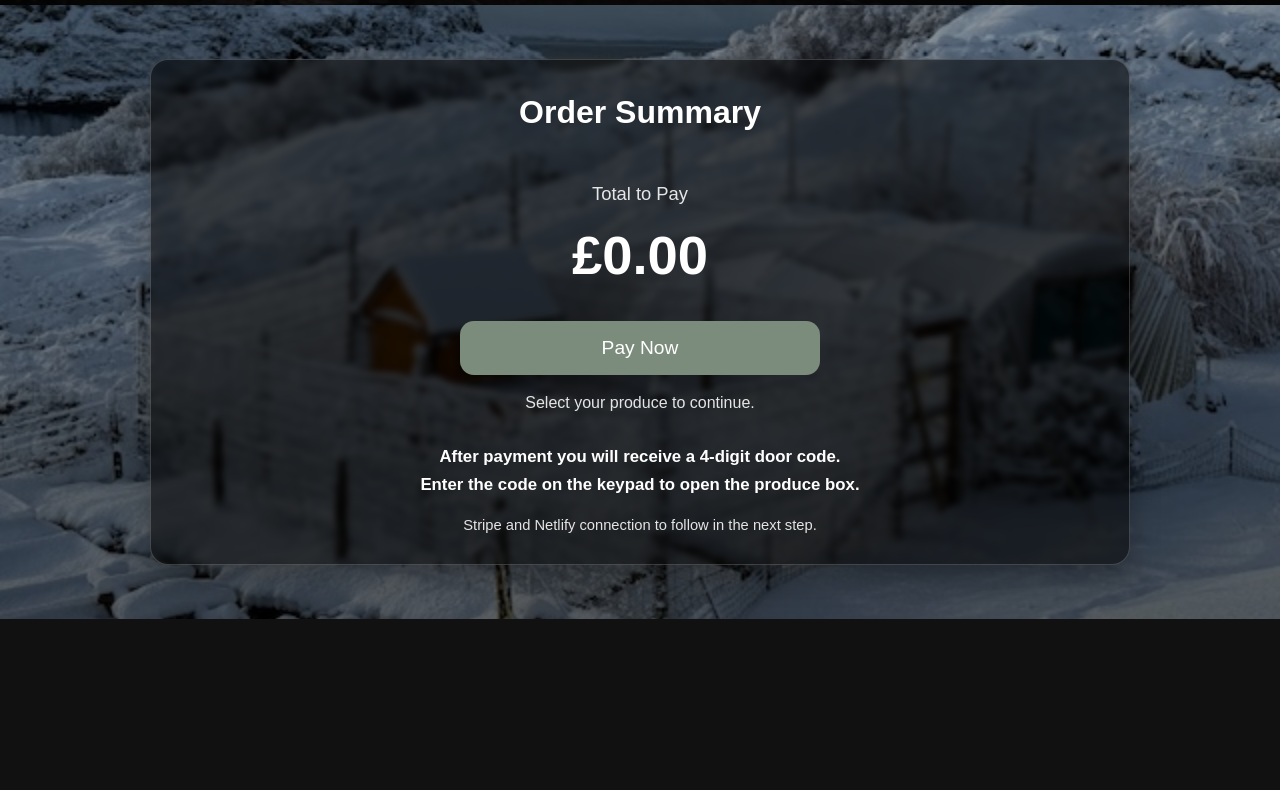
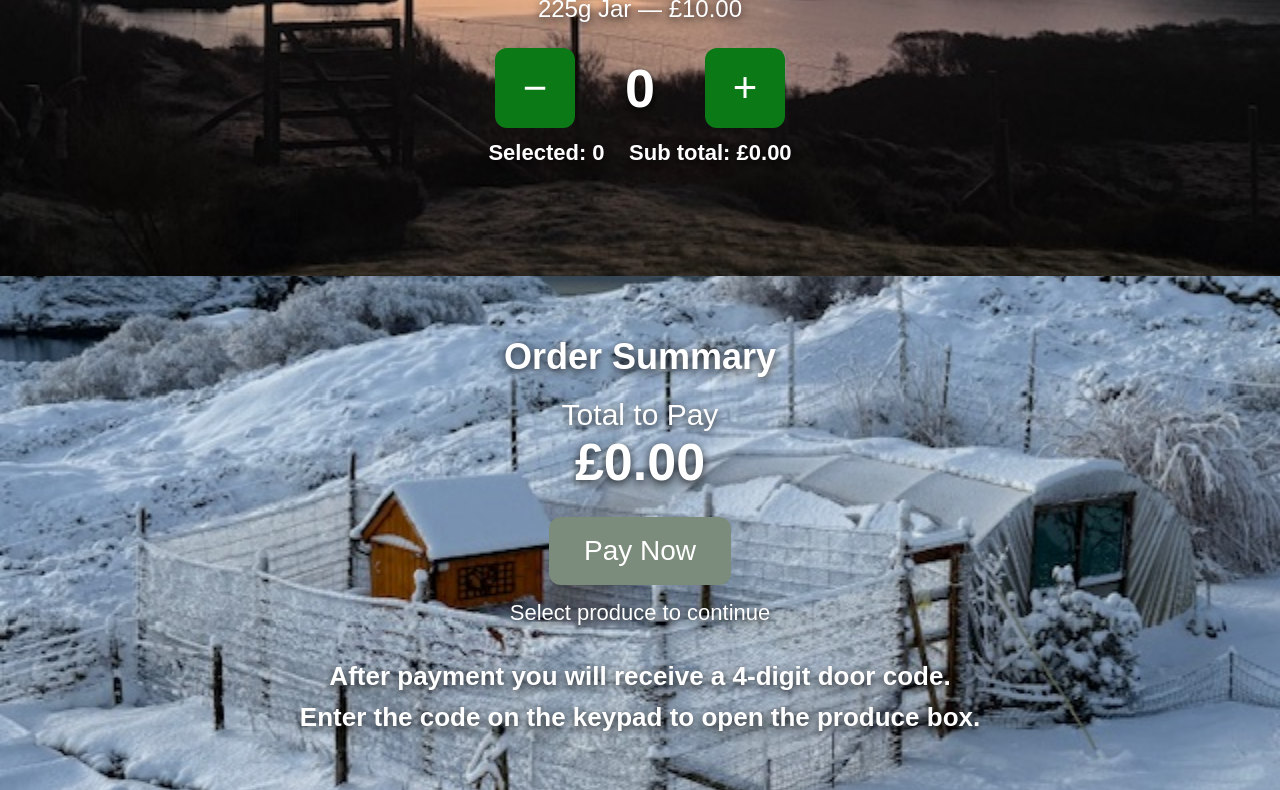
Before and after one commit to Admiral2022/lochroeproduce, a plain HTML site: page index.html in a window 1280 px wide. Shown: the part 659-1449 px from the top of the page. Before the commit the page ends 1278 px from the top, so only its background shows below. Drawn offline with Linux system fonts and the light colour scheme.

Commit message:
Update 8 index.html

```diff
--- a/index.html
+++ b/index.html
@@ -1,63 +1,27 @@
 <!DOCTYPE html>
 <html lang="en">
 <head>
-  <meta charset="UTF-8" />
-  <meta name="viewport" content="width=device-width, initial-scale=1" />
+<meta charset="UTF-8">
+<meta name="viewport" content="width=device-width, initial-scale=1">
 <title>Loch Roe Produce</title>
-  <meta
-    name="description"
-    content="Fresh croft produce from Loch Roe Produce in Achmelvich, Lochinver."
-  />
 
 <style>
-    :root{
-      --green:#1f6b2a;
-      --green-dark:#184f20;
-      --cream:#f5f0e6;
-      --text:#ffffff;
-      --muted:rgba(255,255,255,0.88);
-      --panel:rgba(0,0,0,0.52);
-      --panel-light:rgba(255,255,255,0.10);
-      --border:rgba(255,255,255,0.18);
-      --shadow:0 12px 30px rgba(0,0,0,0.30);
-      --radius:18px;
-      --max-width:980px;
-    }
-
-    *{
-      box-sizing:border-box;
-    }
-
-    html{
-      scroll-behavior:smooth;
-    }
 
 body{
 margin:0;
 font-family:Arial, Helvetica, sans-serif;
-      color:var(--text);
+color:white;
+text-align:center;
 background:#111;
-      text-align:center;
-      line-height:1.5;
 }
 
+/* sections */
+
 .section{
-      position:relative;
-      padding:54px 18px;
+padding:60px 20px;
 background-size:cover;
 background-position:center;
 background-repeat:no-repeat;
-    }
-
-    .section::before{
-      content:"";
-      position:absolute;
-      inset:0;
-      background:linear-gradient(
-        to bottom,
-        rgba(0,0,0,0.35),
-        rgba(0,0,0,0.58)
-      );
 }
 
 .top-section{
@@ -68,139 +32,100 @@
 background-image:url("snowy.jpg");
 }
 
-    .content{
-      position:relative;
-      z-index:1;
-      max-width:var(--max-width);
-      margin:0 auto;
-    }
-
-    .panel{
-      background:var(--panel);
-      border:1px solid var(--border);
-      border-radius:var(--radius);
-      box-shadow:var(--shadow);
-      padding:28px 20px;
-      backdrop-filter:blur(3px);
-    }
+/* headings */
 
 .title{
-      font-size:clamp(2rem, 5vw, 3.2rem);
+font-size:42px;
 font-weight:bold;
-      margin:0 0 10px;
-      letter-spacing:0.3px;
-    }
-
-    .tagline{
-      font-size:1.05rem;
-      color:var(--muted);
-      margin:0 0 24px;
+margin-bottom:20px;
+text-shadow:0 3px 10px rgba(0,0,0,0.9);
 }
 
 .address{
-      font-size:1.25rem;
-      line-height:1.7;
-      margin-bottom:30px;
+font-size:26px;
+line-height:1.6;
+margin-bottom:50px;
+text-shadow:0 2px 8px rgba(0,0,0,0.9);
 }
 
-    .products{
-      display:grid;
-      grid-template-columns:repeat(2, minmax(0,1fr));
-      gap:18px;
-      margin-top:10px;
-    }
+/* products */
 
 .product{
-      background:var(--panel-light);
-      border:1px solid var(--border);
-      border-radius:16px;
-      padding:22px 16px;
+margin-bottom:50px;
 }
 
 .product-name{
-      font-size:1.4rem;
+font-size:30px;
 font-weight:bold;
-      margin-bottom:8px;
+text-shadow:0 2px 8px rgba(0,0,0,0.9);
 }
 
 .product-price{
-      font-size:1.08rem;
-      color:var(--cream);
-      margin-bottom:20px;
+font-size:24px;
+margin:10px 0 25px;
+text-shadow:0 2px 8px rgba(0,0,0,0.9);
 }
+
+/* counter */
 
 .counter-row{
 display:flex;
 justify-content:center;
 align-items:center;
-      gap:18px;
-      margin-bottom:14px;
+gap:30px;
 }
 
 .counter-btn{
-      width:58px;
-      height:58px;
-      font-size:2rem;
-      line-height:1;
+width:80px;
+height:80px;
+font-size:42px;
 border:none;
-      border-radius:14px;
-      background:var(--green);
+border-radius:12px;
+background:#0b7a16;
 color:white;
 cursor:pointer;
-      transition:background 0.15s ease, transform 0.15s ease;
 }
 
 .counter-btn:hover{
-      background:var(--green-dark);
-      transform:translateY(-1px);
-    }
-
-    .counter-btn:focus-visible,
-    .pay-btn:focus-visible{
-      outline:3px solid #fff;
-      outline-offset:2px;
+background:#095d12;
 }
 
 .qty{
-      font-size:2.2rem;
+font-size:54px;
 font-weight:bold;
-      min-width:48px;
+min-width:70px;
+text-shadow:0 2px 8px rgba(0,0,0,0.9);
 }
 
 .line-info{
-      font-size:1rem;
-      color:var(--muted);
+margin-top:12px;
+font-size:22px;
+font-weight:bold;
+text-shadow:0 2px 8px rgba(0,0,0,0.9);
 }
 
+/* divider */
+
 .divider{
-      height:1px;
-      background:rgba(255,255,255,0.18);
-      margin:26px auto 0;
-      width:100%;
-      display:none;
+height:2px;
+background:rgba(255,255,255,0.4);
+margin:40px auto;
+width:60%;
 }
 
+/* payment */
+
 .summary-title{
-      font-size:2rem;
+font-size:36px;
 font-weight:bold;
-      margin:0 0 22px;
-    }
-
-    .summary-list{
-      display:grid;
-      gap:10px;
-      margin-bottom:22px;
-      text-align:left;
+margin-bottom:20px;
+text-shadow:0 3px 10px rgba(0,0,0,0.9);
 }
 
 .summary-line{
-      display:flex;
-      justify-content:space-between;
-      align-items:center;
-      gap:14px;
-      padding:10px 0;
-      border-bottom:1px solid rgba(255,255,255,0.16);
-      font-size:1.1rem;
+font-size:26px;
+margin-bottom:10px;
+text-shadow:0 2px 8px rgba(0,0,0,0.9);
 }
 
 .hidden{
@@ -208,105 +133,98 @@
 }
 
 .grand-total-label{
-      font-size:1.15rem;
-      color:var(--muted);
-      margin-top:6px;
+font-size:30px;
+margin-top:20px;
+text-shadow:0 2px 8px rgba(0,0,0,0.9);
 }
 
 .grand-total{
-      font-size:clamp(2.2rem, 5vw, 3.4rem);
+font-size:52px;
 font-weight:bold;
-      margin:8px 0 24px;
+margin-bottom:25px;
+text-shadow:0 3px 10px rgba(0,0,0,0.9);
 }
 
 .pay-btn{
-      font-size:1.2rem;
-      padding:16px 28px;
+font-size:28px;
+padding:18px 35px;
 border:none;
-      border-radius:14px;
-      background:var(--green);
+border-radius:12px;
+background:#0b7a16;
 color:white;
 cursor:pointer;
-      width:100%;
-      max-width:360px;
-      transition:background 0.15s ease, transform 0.15s ease;
 }
 
 .pay-btn:hover{
-      background:var(--green-dark);
-      transform:translateY(-1px);
+background:#095d12;
 }
 
 .pay-btn:disabled{
 background:#7c8c7c;
 cursor:not-allowed;
-      transform:none;
 }
 
-    .payment-note{
-      margin-top:16px;
-      font-size:1rem;
-      color:var(--muted);
+/* instructions */
+
+.instructions{
+margin-top:30px;
+font-size:26px;
+font-weight:bold;
+line-height:1.6;
+text-shadow:0 3px 10px rgba(0,0,0,0.9);
+}
+
+.note{
+margin-top:15px;
+font-size:22px;
+text-shadow:0 2px 8px rgba(0,0,0,0.9);
+}
+
+/* mobile */
+
+@media(max-width:600px){
+
+.title{font-size:32px}
+
+.product-name{font-size:24px}
+
+.product-price{font-size:20px}
+
+.counter-btn{
+width:65px;
+height:65px;
+font-size:34px
+}
+
+.qty{font-size:40px}
+
+.summary-title{font-size:28px}
+
+.summary-line{font-size:22px}
+
+.grand-total{font-size:42px}
+
+.pay-btn{
+font-size:24px;
+padding:16px 28px
 }
 
 .instructions{
-      margin-top:28px;
-      font-size:1.05rem;
-      font-weight:bold;
-      line-height:1.7;
+font-size:22px
 }
 
-    .small-print{
-      margin-top:14px;
-      font-size:0.92rem;
-      color:var(--muted);
 }
 
-    @media (max-width: 760px){
-      .section{
-        padding:40px 14px;
-      }
-
-      .panel{
-        padding:22px 14px;
-      }
-
-      .products{
-        grid-template-columns:1fr;
-      }
-
-      .product-name{
-        font-size:1.22rem;
-      }
-
-      .product-price{
-        font-size:1rem;
-      }
-
-      .counter-btn{
-        width:54px;
-        height:54px;
-        font-size:1.8rem;
-      }
-
-      .qty{
-        font-size:1.9rem;
-      }
-
-      .address{
-        font-size:1.08rem;
-      }
-    }
 </style>
 </head>
 
 <body>
 
+<!-- PRODUCT SECTION -->
+
 <section class="section top-section">
-    <div class="content">
-      <div class="panel">
+
 <div class="title">Fresh Croft Produce</div>
-        <div class="tagline">Loch Roe Produce</div>
 
 <div class="address">
 Windy Hollow<br>
@@ -314,71 +232,65 @@
 IV27 4JB
 </div>
 
-        <div class="products">
+<div class="product">
 
-          <div class="product">
 <div class="product-name">Fresh Free Range Organic Eggs</div>
 <div class="product-price">½ Dozen — £2.50</div>
 
 <div class="counter-row">
-              <button class="counter-btn" data-item="eggs" data-change="-1" aria-label="Reduce eggs">−</button>
+<button class="counter-btn" data-item="eggs" data-change="-1">−</button>
 <div class="qty" id="eggsQty">0</div>
-              <button class="counter-btn" data-item="eggs" data-change="1" aria-label="Increase eggs">+</button>
+<button class="counter-btn" data-item="eggs" data-change="1">+</button>
 </div>
 
 <div class="line-info">
 <span id="eggsSelected">Selected: 0</span>
-              <span> · </span>
-              <span id="eggsSubtotal">Subtotal: £0.00</span>
-            </div>
+&nbsp;&nbsp;
+<span id="eggsSubtotal">Sub total: £0.00</span>
 </div>
 
+</div>
+
+<div class="divider"></div>
+
 <div class="product">
+
 <div class="product-name">Achmelvich Bees Heather Honey</div>
 <div class="product-price">225g Jar — £10.00</div>
 
 <div class="counter-row">
-              <button class="counter-btn" data-item="honey" data-change="-1" aria-label="Reduce honey">−</button>
+<button class="counter-btn" data-item="honey" data-change="-1">−</button>
 <div class="qty" id="honeyQty">0</div>
-              <button class="counter-btn" data-item="honey" data-change="1" aria-label="Increase honey">+</button>
+<button class="counter-btn" data-item="honey" data-change="1">+</button>
 </div>
 
 <div class="line-info">
 <span id="honeySelected">Selected: 0</span>
-              <span> · </span>
-              <span id="honeySubtotal">Subtotal: £0.00</span>
-            </div>
+&nbsp;&nbsp;
+<span id="honeySubtotal">Sub total: £0.00</span>
 </div>
 
 </div>
-      </div>
-    </div>
+
 </section>
 
+<!-- PAYMENT SECTION -->
+
 <section class="section bottom-section">
-    <div class="content">
-      <div class="panel">
+
 <div class="summary-title">Order Summary</div>
 
-        <div class="summary-list">
-          <div class="summary-line hidden" id="rowEggs">
-            <span id="summaryEggsLabel">Eggs × 0</span>
-            <span id="summaryEggs">£0.00</span>
-          </div>
-
-          <div class="summary-line hidden" id="rowHoney">
-            <span id="summaryHoneyLabel">Honey × 0</span>
-            <span id="summaryHoney">£0.00</span>
-          </div>
-        </div>
+<div class="summary-line hidden" id="summaryEggs">Eggs: £0.00</div>
+<div class="summary-line hidden" id="summaryHoney">Honey: £0.00</div>
 
 <div class="grand-total-label">Total to Pay</div>
+
 <div class="grand-total" id="grandTotal">£0.00</div>
 
 <button class="pay-btn" id="payBtn" disabled>Pay Now</button>
 
-        <div class="payment-note" id="paymentNote">
-          Select your produce to continue.
+<div class="note" id="note">
+Select produce to continue
 </div>
 
 <div class="instructions">
@@ -386,83 +298,65 @@
 Enter the code on the keypad to open the produce box.
 </div>
 
-        <div class="small-print">
-          Stripe and Netlify connection to follow in the next step.
-        </div>
-      </div>
-    </div>
 </section>
 
 <script>
-    const prices = {
-      eggs: 2.50,
-      honey: 10.00
-    };
 
-    const state = {
-      eggs: 0,
-      honey: 0
-    };
+let eggs = 0;
+let honey = 0;
 
-    function formatCurrency(value){
-      return "£" + value.toFixed(2);
+const eggPrice = 2.50;
+const honeyPrice = 10.00;
+
+function changeQty(item,amount){
+
+if(item==="eggs"){
+eggs = Math.max(0, eggs + amount);
 }
 
-    function changeQty(item, amount){
-      state[item] = Math.max(0, state[item] + amount);
+if(item==="honey"){
+honey = Math.max(0, honey + amount);
+}
+
 updateDisplay();
+
 }
 
 function updateDisplay(){
-      const eggsTotal = state.eggs * prices.eggs;
-      const honeyTotal = state.honey * prices.honey;
+
+const eggsTotal = eggs * eggPrice;
+const honeyTotal = honey * honeyPrice;
 const total = eggsTotal + honeyTotal;
 
-      document.getElementById("eggsQty").textContent = state.eggs;
-      document.getElementById("honeyQty").textContent = state.honey;
+document.getElementById("eggsQty").textContent = eggs;
+document.getElementById("honeyQty").textContent = honey;
 
-      document.getElementById("eggsSelected").textContent = "Selected: " + state.eggs;
-      document.getElementById("eggsSubtotal").textContent = "Subtotal: " + formatCurrency(eggsTotal);
+document.getElementById("eggsSelected").textContent = "Selected: " + eggs;
+document.getElementById("eggsSubtotal").textContent = "Sub total: £" + eggsTotal.toFixed(2);
 
-      document.getElementById("honeySelected").textContent = "Selected: " + state.honey;
-      document.getElementById("honeySubtotal").textContent = "Subtotal: " + formatCurrency(honeyTotal);
+document.getElementById("honeySelected").textContent = "Selected: " + honey;
+document.getElementById("honeySubtotal").textContent = "Sub total: £" + honeyTotal.toFixed(2);
 
-      document.getElementById("summaryEggsLabel").textContent = "Eggs × " + state.eggs;
-      document.getElementById("summaryHoneyLabel").textContent = "Honey × " + state.honey;
+document.getElementById("summaryEggs").textContent = "Eggs: £" + eggsTotal.toFixed(2);
+document.getElementById("summaryHoney").textContent = "Honey: £" + honeyTotal.toFixed(2);
 
-      document.getElementById("summaryEggs").textContent = formatCurrency(eggsTotal);
-      document.getElementById("summaryHoney").textContent = formatCurrency(honeyTotal);
+document.getElementById("summaryEggs").classList.toggle("hidden", eggs===0);
+document.getElementById("summaryHoney").classList.toggle("hidden", honey===0);
 
-      document.getElementById("rowEggs").classList.toggle("hidden", state.eggs === 0);
-      document.getElementById("rowHoney").classList.toggle("hidden", state.honey === 0);
+document.getElementById("grandTotal").textContent = "£" + total.toFixed(2);
 
-      document.getElementById("grandTotal").textContent = formatCurrency(total);
+document.getElementById("payBtn").disabled = total === 0;
 
-      const payBtn = document.getElementById("payBtn");
-      const paymentNote = document.getElementById("paymentNote");
-
-      payBtn.disabled = total === 0;
-
-      if(total === 0){
-        paymentNote.textContent = "Select your produce to continue.";
-      } else {
-        paymentNote.textContent = "Ready to pay " + formatCurrency(total) + ".";
-      }
 }
 
-    document.querySelectorAll(".counter-btn").forEach(button => {
-      button.addEventListener("click", () => {
-        const item = button.dataset.item;
-        const amount = Number(button.dataset.change);
-        changeQty(item, amount);
-      });
-    });
-
-    document.getElementById("payBtn").addEventListener("click", () => {
-      alert("Stripe checkout will be connected in the next step.");
-    });
+document.querySelectorAll(".counter-btn").forEach(btn=>{
+btn.addEventListener("click",()=>{
+changeQty(btn.dataset.item,Number(btn.dataset.change))
+})
+})
 
 updateDisplay();
+
 </script>
 
 </body>
```
Lines whose indentation alone changed are shown as unchanged.
